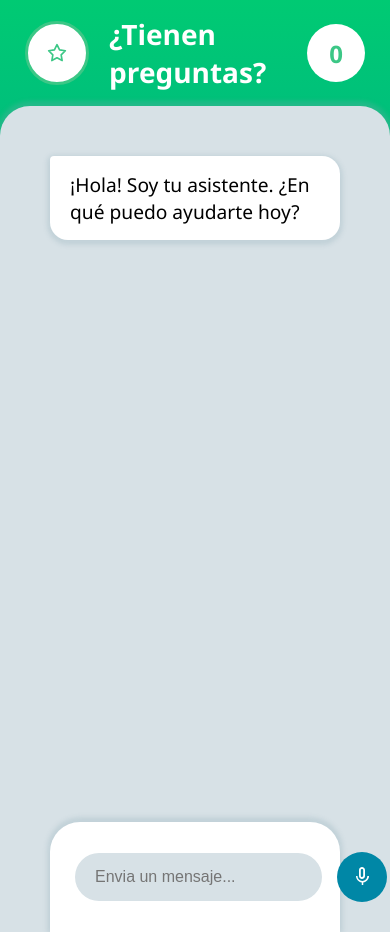
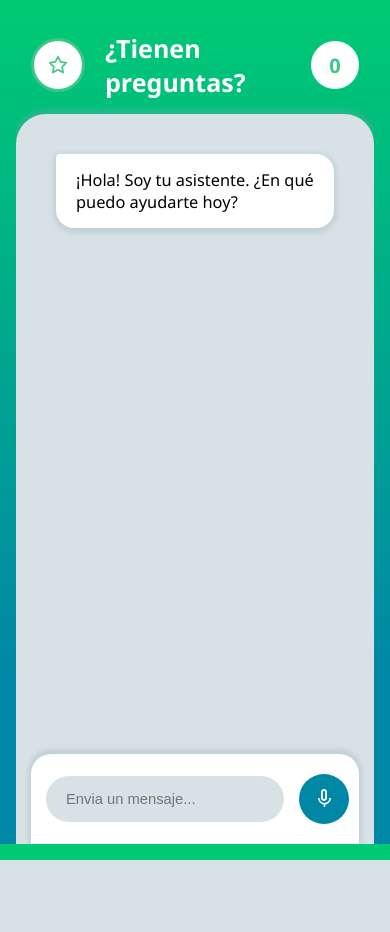
Before and after one commit to MathiMomos/ChatbotIAG, a Flask app: page / in a window 390 px wide. After the commit the page ends 860 px from the top, so only its background shows below. Run offline with Flask 3, Linux system fonts and the light colour scheme.

Commit message:
Aplicacion responsive

```diff
--- a/static/css/style.css
+++ b/static/css/style.css
@@ -1,8 +1,9 @@
 body {
     margin: 0;
+    font-size: clamp(1rem, 0.9rem + 0.5vw, 1.125rem);
     font-family: "Segoe UI", Tahoma, Geneva, Verdana, sans-serif;
-    font-size: larger;
     background: linear-gradient(180deg, #00CA73 0%, #0087A6 80%);
+    background-attachment: fixed;
     min-height: 100vh;
     display: flex;
     justify-content: center;
@@ -10,8 +11,10 @@ body {
 }
 
 .chatbot-container {
-    width: 892px;
+    width: 100%;
+    max-width: 892px;
     height: 932px;
+    max-height: 100vh;
     background-color: transparent;
     display: flex;
     flex-direction: column;
@@ -50,14 +53,14 @@ body {
 
 h1 {
     font-weight: 700;
-    font-size: 28px;
+    font-size: clamp(1.375rem, 1.2rem + 1.5vw, 1.75rem);
     color: white;
     margin: 0;
 }
 
 .number-container span {
     font-weight: 700;
-    font-size: 24px;
+    font-size: clamp(1.25rem, 1rem + 1vw, 1.5rem);
     color: #3CC786;
 }
 
@@ -89,15 +92,15 @@ h1 {
     padding: 15px 20px;
     background-color: white;
     box-shadow: 0 2px 4px 3px rgba(136,166,181,0.25);
-    display: inline-block; /* Permite que el div se ajuste al contenido */
-    word-wrap: break-word; /* Asegura que palabras largas se rompan si exceden el ancho */
-    overflow-wrap: break-word; /* Otra propiedad para el mismo fin */
+    display: inline-block;
+    word-wrap: break-word;
+    overflow-wrap: break-word;
 }
 
 .bot-message {
     border-radius: 4px 18px 18px 18px;
-    max-width: 100%; /* Aumenta el ancho máximo para que ocupe más espacio */
-    align-self: flex-start; /* Permanece alineado a la izquierda */
+    max-width: 100%;
+    align-self: flex-start;
 }
 
 .user-message {
@@ -105,7 +108,7 @@ h1 {
     background: #00CA73;
     color: white;
     max-width: 70%;
-    align-self: flex-end; /* Sigue alineado a la derecha */
+    align-self: flex-end;
 }
 
 .input-container {
@@ -126,7 +129,7 @@ h1 {
     background-color: #d7e1e6;
     padding: 15px 20px;
     border-radius: 25px;
-    font-size: 16px;
+    font-size: clamp(0.9rem, 0.8rem + 0.5vw, 1rem);
     outline: none;
 }
 
@@ -151,17 +154,52 @@ h1 {
 .global-messages::-webkit-scrollbar {
     width: 10px;
 }
-
 .global-messages::-webkit-scrollbar-track {
     background: #D9D9D9;
 }
-
 .global-messages::-webkit-scrollbar-thumb {
     background-color: #acb6c2;
     border-radius: 20px;
     border: 2px solid #D9D9D9;
 }
-
 .global-messages::-webkit-scrollbar-thumb:hover {
     background-color: #76808f;
 }
+
+
+@media (max-width: 768px) {
+    body {
+        align-items: flex-start;
+        padding-top: 1rem;
+    }
+
+    .chatbot-container {
+        height: calc(100vh - 1rem);
+        border-radius: 0;
+        width: calc(100% - 2rem);
+    }
+
+    .chat-header {
+        padding: 15px;
+    }
+
+    .icon-container {
+        width: 48px;
+        height: 48px;
+    }
+
+    .chat {
+        padding: 15px 15px 0 15px;
+    }
+
+    .input-container {
+        margin: 0;
+        padding: 20px 15px;
+        border-top-left-radius: 20px;
+        border-top-right-radius: 20px;
+    }
+
+    .user-message {
+        max-width: 80%;
+    }
+}
```
